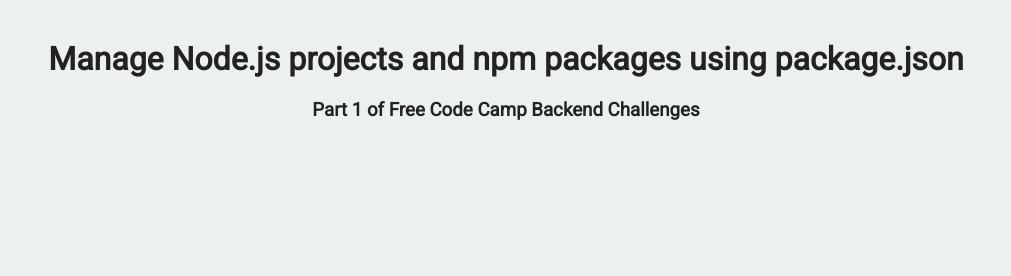
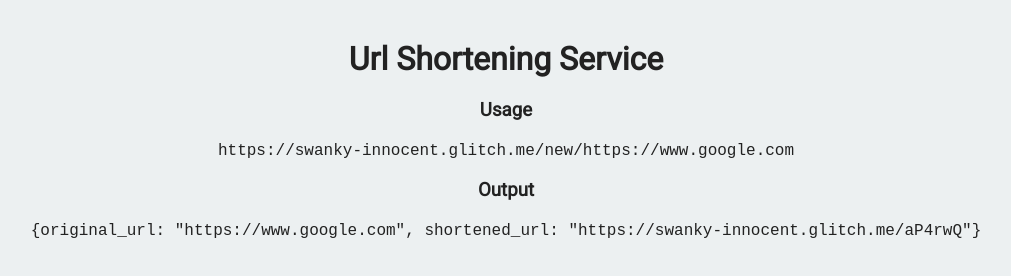
Before and after one commit to crazymerlyn/freecodecamp-url-shortener, a website: page views/index.html in a window 1280 px wide. Shown: the whole page, without its empty margins (134-1145 px from the left). Drawn offline with Linux system fonts and the light colour scheme.

Commit message:
Checkpoint

```diff
--- a/package.json
+++ b/package.json
@@ -2,7 +2,7 @@
   "name": "fcc-learn-npm-package-json",
   "dependencies": {
     "express": "^4.15.3",
-    "mongodb": "^3.4.0",
+    "mongodb": "^2.2.29",
     "valid-url": "^1.0.9"
   },
   "main": "server.js",
@@ -16,4 +16,4 @@
     "type": "git",
     "url": "https://idontknow/todo.git"
   }
-}}
+}
--- a/views/index.html
+++ b/views/index.html
@@ -10,8 +10,15 @@
 
    <body>
       <div class="container">
-         <h1>Manage Node.js projects and npm packages using package.json</h1>
-         <h3>Part 1 of Free Code Camp Backend Challenges</h3>
+        <h1>Url Shortening Service</h1>
+        <h3>Usage</h3>
+        <code>
+          https://swanky-innocent.glitch.me/new/https://www.google.com
+        </code>
+        <h3>Output</h3>
+        <code>
+          {original_url: "https://www.google.com", shortened_url: "https://swanky-innocent.glitch.me/aP4rwQ"}
+        </code>
       </div>
    </body>
 
```
Also changed, not shown: server.js (+4 -3 lines), 1 other file.
